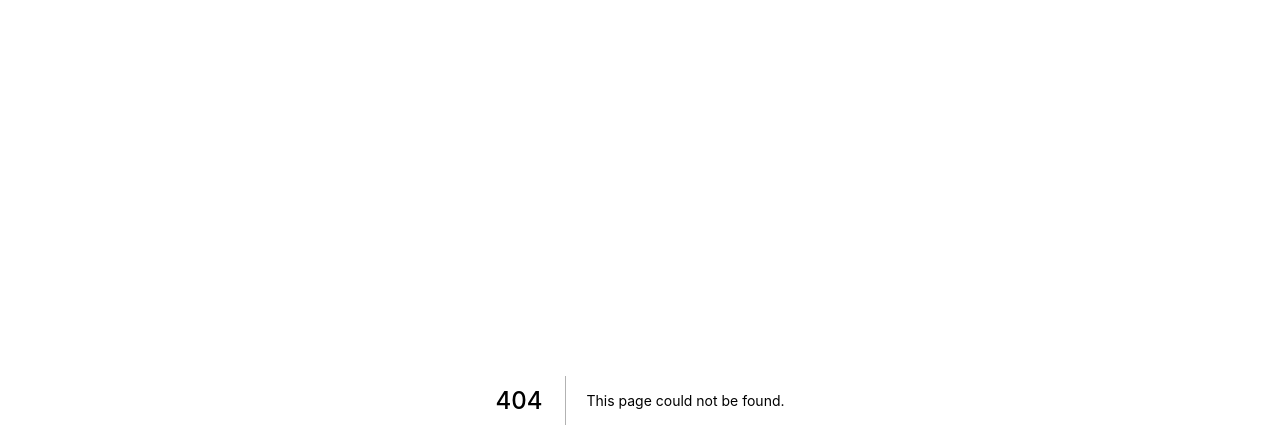
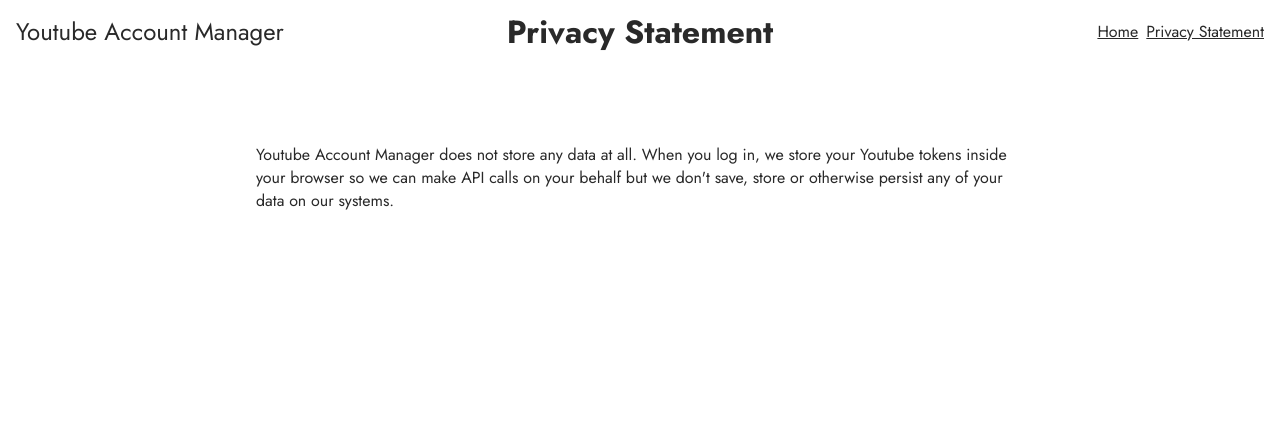
Before and after one commit to jordyvandomselaar/youtube-account-manager, a Next.js app: page /privacy-statement in a window 1280 px wide. Before the commit this address had no page. Shown: the top 448 px of the page. Built offline with nearby package versions, Linux system fonts and the light colour scheme.

Commit message:
Add privacy statement

```diff
--- a/src/layouts/Layout.tsx
+++ b/src/layouts/Layout.tsx
@@ -13,7 +13,8 @@
 const Layout: FC<LayoutProps> & {
     SiteName: FC,
     PageTitle: FC<{ title: string }>,
-    Content: FC
+    Content: FC,
+    Actions: FC
 } = ({children}) => {
     return (
         <Grid height="100%" gridTemplateColumns="repeat(3, 1fr)" gridTemplateRows={[, "63px 1fr"]} display="grid"
@@ -42,12 +43,40 @@
     </Grid>
 )
 
+Layout.Actions = () => (
+    <Grid gridColumn={["1/span 3", 3]} gridRow={[2, 1]}>
+        <Box height="100%" mr={[0, 3]} mb={[4, 0]}>
+            <Flex flexDirection="row" alignItems="center"
+                  justifyContent={["center", "flex-end"]}
+            >
+                <Box pr={2}>
+                    <Link href="/">
+                        <Text
+                            as="a"
+                            href="/">Home
+                        </Text>
+                    </Link>
+                </Box>
+
+                <Box>
+                    <Link href="/privacy-statement">
+                        <Text
+                            as="a"
+                            href="/privacy-statement">Privacy Statement
+                        </Text>
+                    </Link>
+                </Box>
+            </Flex>
+        </Box>
+    </Grid>
+)
+
 Layout.PageTitle = ({title}) => (
     <>
         <Head>
             <title>Youtube Account Manager | {title}</title>
         </Head>
-        <Grid gridColumn={2} gridRow={[2, 1]}>
+        <Grid gridColumn={["1/span 3", 2]} gridRow={[3, 1]}>
             <Flex justifySelf="center">
                 <Box height="100%">
                     <Flex flexDirection="row" alignItems="center" justifyContent="center">
@@ -60,8 +89,8 @@
 )
 
 Layout.Content = ({children}) => (
-    <Grid gridRow={[3, 2]} gridColumn="1 / span 3">
-        <Box pt="50px">
+    <Grid gridRow={[4, 2]} gridColumn="1 / span 3">
+        <Box pt={[3, 5]}>
             {children}
         </Box>
     </Grid>
--- a/src/pages/index.tsx
+++ b/src/pages/index.tsx
@@ -33,6 +33,7 @@
             <Layout>
                 <Layout.SiteName/>
                 <Layout.PageTitle title="Home"/>
+                <Layout.Actions />
                 <Layout.Content>
                     <Box variant="container">
                         <a href={googleLoginUrl}><Text as="span">Log in with Google</Text></a>
--- /dev/null
+++ b/src/pages/privacy-statement.tsx
@@ -0,0 +1,31 @@
+import React, {FC} from "react";
+import Head from "next/head";
+import Layout from "../layouts/Layout";
+import Box from "../components/Box";
+import Text from "../components/Text";
+
+export interface PrivacyStatementProps {
+
+}
+
+const PrivacyStatement: FC<PrivacyStatementProps> = () => {
+    return (
+        <>
+            <Head>
+                <title>Youtube Account Manager | Privacy Statement</title>
+            </Head>
+            <Layout>
+                <Layout.SiteName/>
+                <Layout.PageTitle title="Privacy Statement"/>
+                <Layout.Actions />
+                <Layout.Content>
+                    <Box variant="container">
+                        <Text>Youtube Account Manager does not store any data at all. When you log in, we store your Youtube tokens inside your browser so we can make API calls on your behalf but we don't save, store or otherwise persist any of your data on our systems.</Text>
+                    </Box>
+                </Layout.Content>
+            </Layout>
+        </>
+    );
+};
+
+export default PrivacyStatement;
--- a/src/pages/subscriptions.tsx
+++ b/src/pages/subscriptions.tsx
@@ -196,6 +196,7 @@
                 <Layout>
                     <Layout.SiteName/>
                     <Layout.PageTitle title="Subscriptions"/>
+                    <Layout.Actions />
                     <Layout.Content>
                         <Box variant="container">
                             <Text>Something went wrong.</Text>
@@ -214,6 +215,7 @@
             <Layout>
                 <Layout.SiteName/>
                 <Layout.PageTitle title="Subscriptions"/>
+                <Layout.Actions />
                 <Layout.Content>
                     <Box variant="container">
                         <Table>
```
